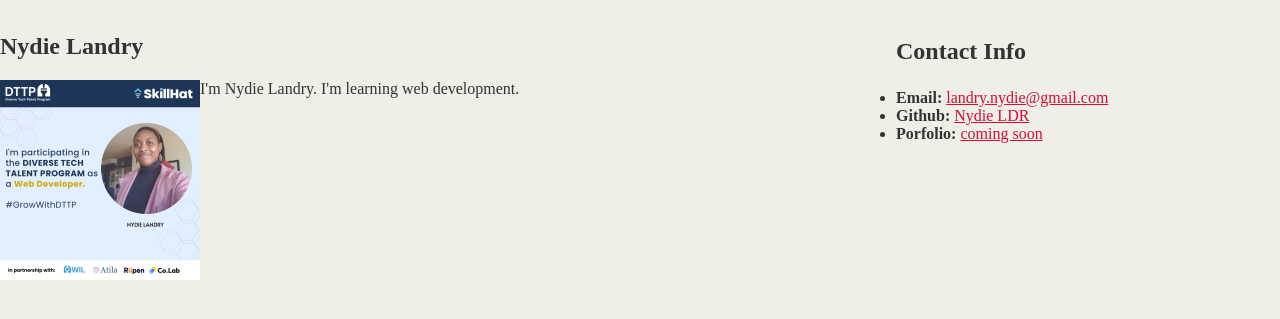
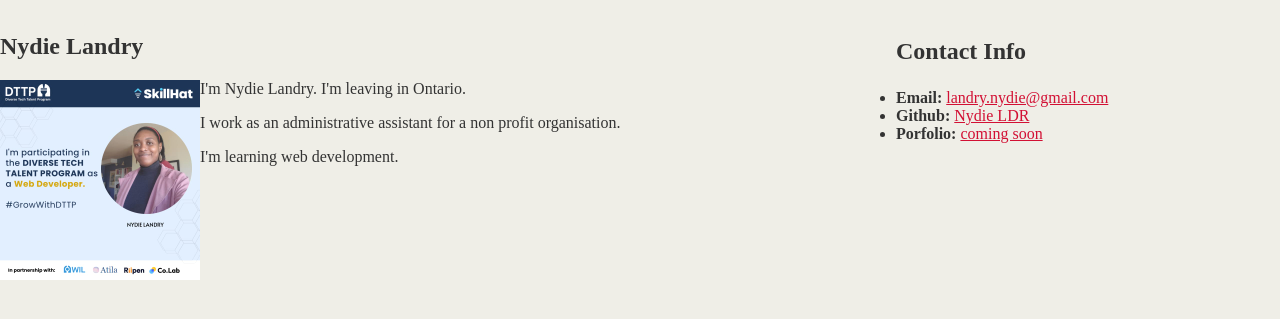
Before and after one commit to NydieLDR/my-first-repository, a plain HTML site: page index.html in a window 1280 px wide. Shown: the part 35-354 px from the top of the page. Drawn offline with Linux system fonts and the light colour scheme.

Commit message:
I'm updated files

```diff
--- a/index.html
+++ b/index.html
@@ -16,7 +16,9 @@ content="width=device-width,initial-scale=1.0">
      <section id="main-bio">
       <h2>Nydie Landry</h2>
       <img id="bio-image" src="Nydie.jpg" alt="Nydie Landry" width="200px";height="200px";class="square-image">
-      <p>I'm Nydie Landry. I'm learning web development.</p>
+      <p>I'm Nydie Landry. I'm leaving in Ontario.</p>
+      <p>I work as an administrative assistant for a non profit organisation.</p>
+      <p>I'm learning web development.</p>
     </section>
     <section>
       <h2 id="contact-info">Contact Info</h2>
```
